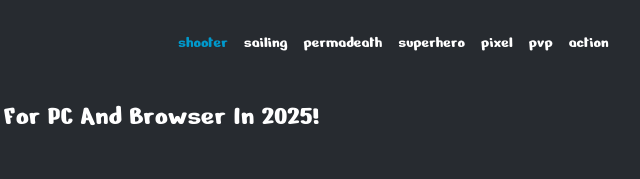
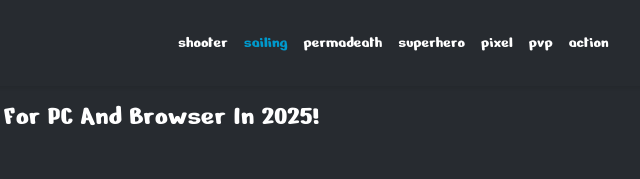
Before and after one commit to NouraAzab/Game-Over-pure-js, a plain HTML site: page home.html in a window 1280 px wide. Both pictures are taken after a click on the link "sailing". Shown: the top 179 px of the page, 333-973 px from the left. Drawn offline with Linux system fonts and the light colour scheme.

Commit message:
activate the link  clicked in the navbar by js :)

```diff
--- a/home.html
+++ b/home.html
@@ -23,8 +23,8 @@
 
 <body>
 
-    <header>
-        <nav class="navbar navbar-expand-lg fixed-top">
+    <header class="">
+        <nav class="navbar navbar-expand-lg fixed-top shadow-sm">
             <div class="container">
 
                 <div class="d-flex align-items-center">
@@ -41,7 +41,7 @@
                 </button>
 
                 <div class="collapse navbar-collapse" id="navbarSupportedContent">
-                    <ul class="navbar-nav mx-auto mb-2 mb-lg-0 ">
+                    <ul class="game-nav navbar-nav mx-auto mb-2 mb-lg-0 ">
                         <li class="nav-item">
                             <a class="nav-link active" aria-current="page" href="#">shooter</a>
                         </li>
--- a/js/home.js
+++ b/js/home.js
@@ -1,12 +1,45 @@
+
+
 
 // ?================> Global <=========================
+const gameNav = document.querySelector(".game-nav");
+const allLinks = document.querySelectorAll(".game-nav .nav-link");
 
 
 // !================> when start <=========================
+//to keep what i pressed after loading "refresh" :)
+for (const link of allLinks) {
+
+    //// if (localStorage.getItem("active-link") === link.textContent) {
+    ////     gameNav.querySelector(".active").classList.remove("active"); // mustttttt come before adding active to the target :) [to avoid removing what i added already ya noor :)]
+    ////     link.classList.add("active");
+    ////     break;
+    //// }
+    // =====================
+    // more cleaner:
+    link.classList.toggle("active" ,(localStorage.getItem("active-link") === link.textContent) )
+}
+// =====================
+//new browser ... so don't store in localStorage :)   || the first time
+if(localStorage.getItem("active-link") === null){
+    allLinks[0].classList.add("active");
+}
+
 
 
 // *================> Events <=========================
+//i will not make propagation this time ...because i don't need when i click nav anywhere -> remove the current active
+allLinks.forEach((link) => {
+    link.addEventListener("click", function () {
+        gameNav.querySelector(".active").classList.remove("active"); // mustttttt come before adding active to the target :) [to avoid removing what i added already ya noor :)]
+        this.classList.add("active");
 
+        localStorage.setItem("active-link", link.textContent);// "active-link" : "shooter"
+
+
+    })
+
+});
 
 // !================> functions <=========================
 
```
